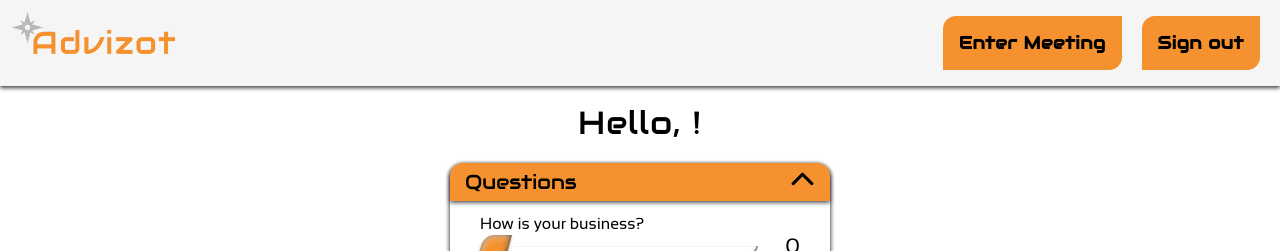
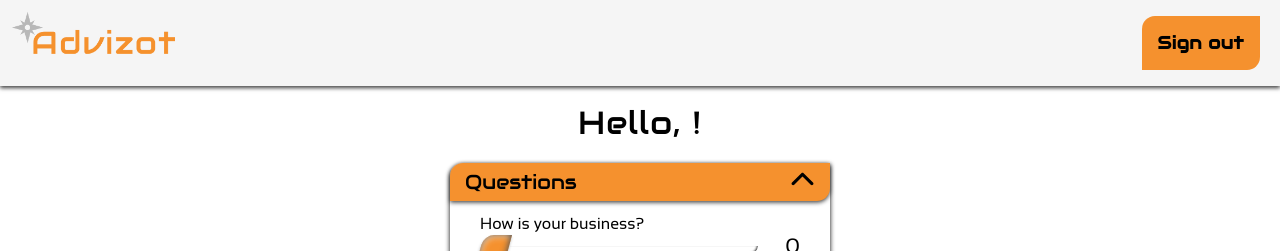
Before and after one commit to JosephMcGreene/advizot-meetings, a React (Create React App) app in the folder client/: page / in a window 1280 px wide. Shown: the top 251 px of the page. Built offline with nearby package versions, Linux system fonts and the light colour scheme; no server answers.

Commit message:
Prettify some small details

```diff
--- a/client/src/components/Header.jsx
+++ b/client/src/components/Header.jsx
@@ -20,12 +20,12 @@ export default function Header({ onSubmit }) {
 						{/* Show sign out link if logged in, or sign in if logged out */}
 						{currentUser ? (
 							<>
-								<button
+								{/* <button
 									className="btn"
 									onClick={() => setShowMeetingCode(!showMeetingCode)}
 								>
 									Enter Meeting
-								</button>
+								</button> */}
 								<a href="/auth/logout">
 									<button className="btn">Sign out</button>
 								</a>
--- a/client/src/scss/abstracts/_mixins.scss
+++ b/client/src/scss/abstracts/_mixins.scss
@@ -10,7 +10,7 @@
 
 @mixin transition($properties) {
 	transition-property: $properties;
-	transition-timing-function: ease-in-out;
+	transition-timing-function: linear;
 	transition-duration: 200ms;
 }
 
@@ -31,11 +31,9 @@
 }
 
 @mixin btnHover() {
-	transform: translateY(-1.5px);
-	color: white;
-	background-color: black;
-	box-shadow: 0 3px 3px rgba(0, 0, 0, 0.75);
+	box-shadow: 0 5px 10px rgba(0, 0, 0, 0.5);
 	@include transition(all);
+	transition-duration: 130ms;
 }
 
 @mixin editIcon($size, $padding) {
--- a/client/src/scss/modules/form/_form-elements.scss
+++ b/client/src/scss/modules/form/_form-elements.scss
@@ -3,20 +3,20 @@
 @forward "range-grid";
 
 .form {
+	@include borderRadius();
 	font-family: $main-font;
-	border-radius: $border-radius;
 	width: min(380px, 94%);
 	margin: 20px auto;
 	padding-bottom: 1px;
 	box-shadow: $form-shadow;
 
 	.form-header {
+		@include borderRadius();
 		display: flex;
 		justify-content: space-between;
 		align-items: center;
 		cursor: pointer;
 		background-color: $advizot-color;
-		border-radius: $border-radius $border-radius 0 0;
 		box-shadow: $header-shadow;
 		margin-bottom: 10px;
 
```
